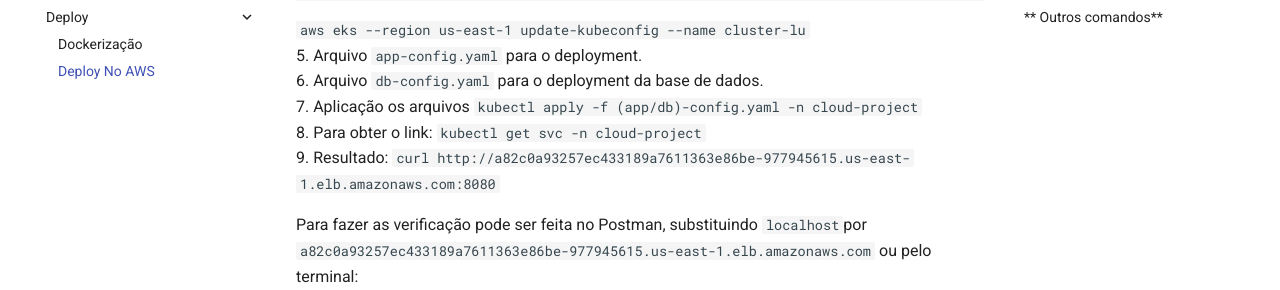
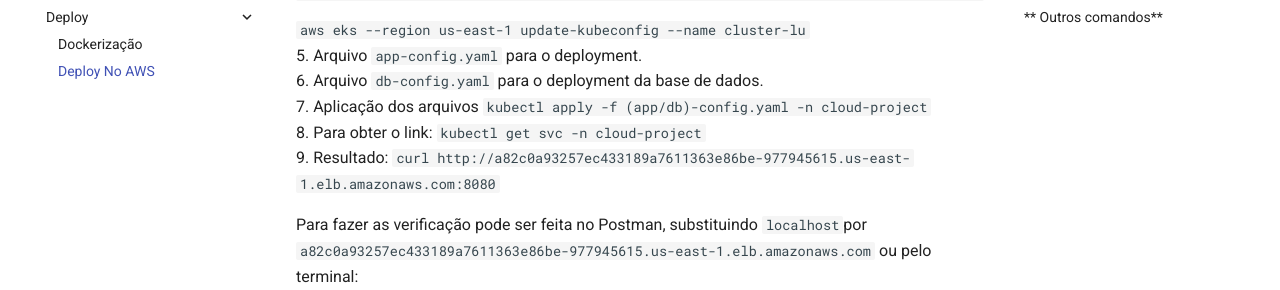
Before and after one commit to luizaehrenberger/cloud-project, an MkDocs documentation site: the page built from docs/deploy/aws.md, in a window 1280 px wide and 900 px high, scrolled down 895 px. Shown: the part 163-453 px from the top of the window. Built offline with MkDocs 1.6.1 and Material for MkDocs 9.7.7, drawn with Linux system fonts in a browser that asks for light colours; comment, search, counter and statistics services are not loaded.

Commit message:
portugues

```diff
--- a/docs/deploy/aws.md
+++ b/docs/deploy/aws.md
@@ -31,7 +31,7 @@ Utilizando o EKSCTL para a gestão de cluster EKS. <br>
 `aws eks --region us-east-1 update-kubeconfig --name cluster-lu` <br>
 5. Arquivo `app-config.yaml` para o deployment. <br>
 6. Arquivo `db-config.yaml` para o deployment da base de dados.<br>
-7. Aplicação os arquivos `kubectl apply -f (app/db)-config.yaml -n cloud-project`<br>
+7. Aplicação dos arquivos `kubectl apply -f (app/db)-config.yaml -n cloud-project`<br>
 8. Para obter o link: `kubectl get svc -n cloud-project`<br>
 9. Resultado: `curl http://a82c0a93257ec433189a7611363e86be-977945615.us-east-1.elb.amazonaws.com:8080`<br>
 
```
